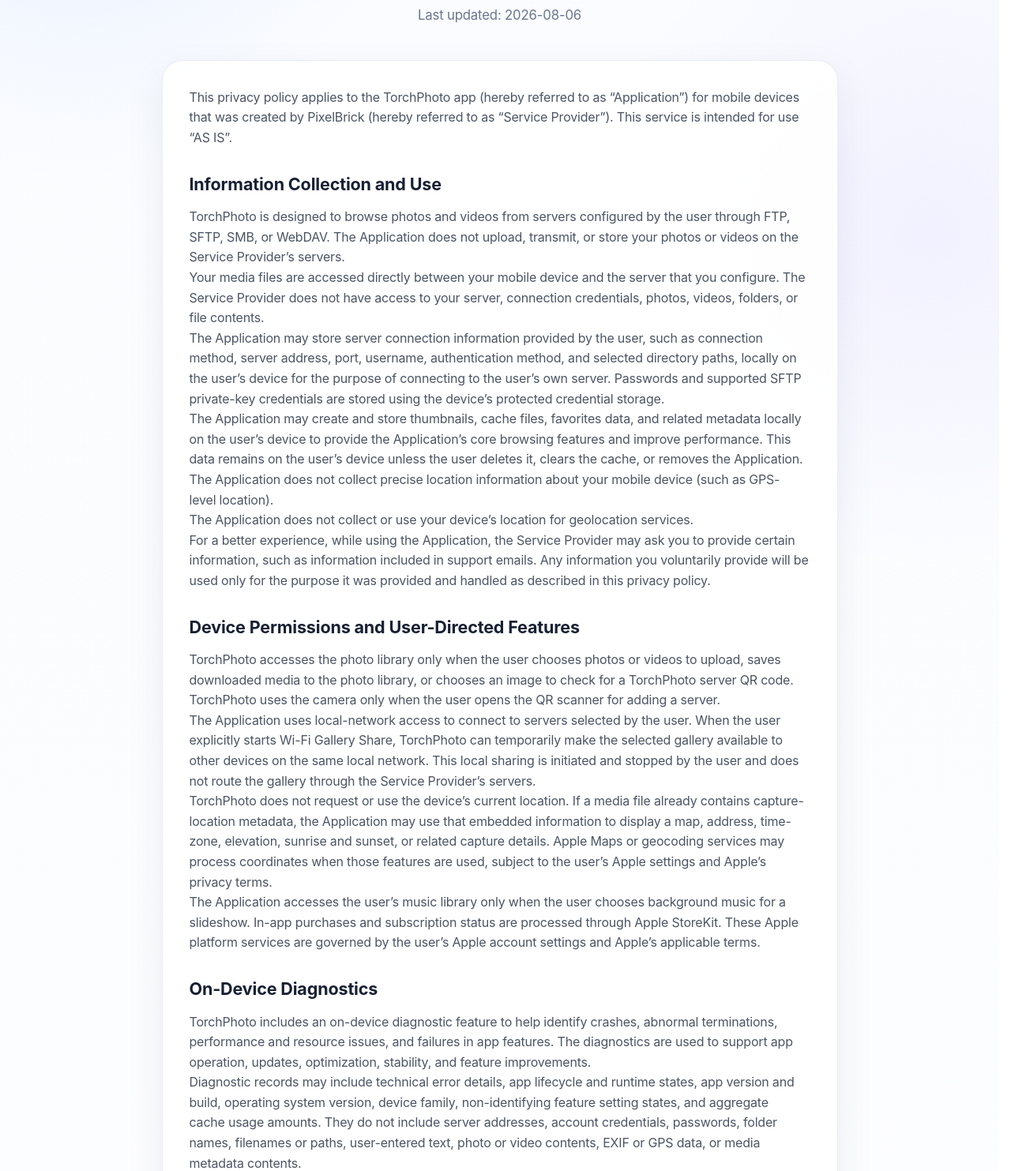
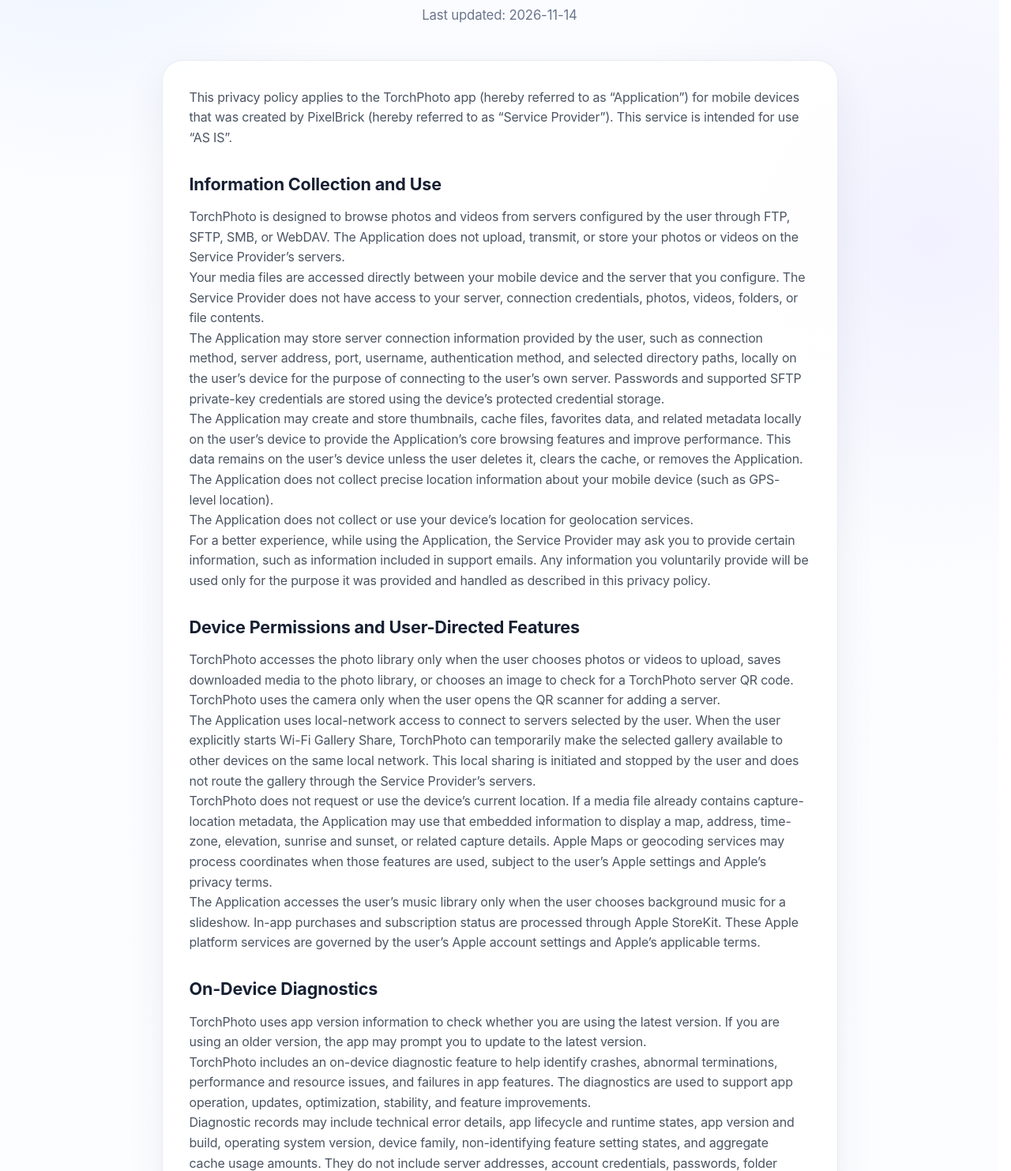
Before and after one commit to teamtorchphoto/torchphoto-site, a plain HTML site: page privacy-policy.html in a window 1280 px wide. Shown: the part 297-1780 px from the top of the page at 79% size. Drawn offline with Linux system fonts and the light colour scheme.

Commit message:
Add files via upload

```diff
--- a/privacy-policy.html
+++ b/privacy-policy.html
@@ -46,7 +46,7 @@
             <div class="page-hero">
                 <span class="page-eyebrow">Support</span>
                 <h1>Privacy Policy</h1>
-                <p>Last updated: 2026-08-06</p>
+                <p>Last updated: 2026-11-14</p>
             </div>
 
             <div class="policy-card">
@@ -68,6 +68,7 @@
                 <p>The Application accesses the user’s music library only when the user chooses background music for a slideshow. In-app purchases and subscription status are processed through Apple StoreKit. These Apple platform services are governed by the user’s Apple account settings and Apple’s applicable terms.</p>
 
                 <h2>On-Device Diagnostics</h2>
+                <p>TorchPhoto uses app version information to check whether you are using the latest version. If you are using an older version, the app may prompt you to update to the latest version.</p>
                 <p>TorchPhoto includes an on-device diagnostic feature to help identify crashes, abnormal terminations, performance and resource issues, and failures in app features. The diagnostics are used to support app operation, updates, optimization, stability, and feature improvements.</p>
                 <p>Diagnostic records may include technical error details, app lifecycle and runtime states, app version and build, operating system version, device family, non-identifying feature setting states, and aggregate cache usage amounts. They do not include server addresses, account credentials, passwords, folder names, filenames or paths, user-entered text, photo or video contents, EXIF or GPS data, or media metadata contents.</p>
                 <p>Diagnostic records are stored locally on the user’s device. A diagnostic JSON file can be prepared when the user chooses a feedback or error-reporting action. The Application does not use an external analytics SDK for these records.</p>
@@ -100,7 +101,7 @@
 
                 <h2>Changes</h2>
                 <p>This Privacy Policy may be updated from time to time for any reason. The Service Provider will notify you of any changes to the Privacy Policy by updating this page with the new Privacy Policy. You are advised to consult this Privacy Policy regularly for any changes, as continued use is deemed approval of all changes.</p>
-                <p>This privacy policy is effective as of 2026-08-06.</p>
+                <p>This privacy policy is effective as of 2026-11-14.</p>
 
                 <h2>Your Consent</h2>
                 <p>By using the Application, you are consenting to the processing of your information as set forth in this Privacy Policy now and as amended by the Service Provider.</p>
```
